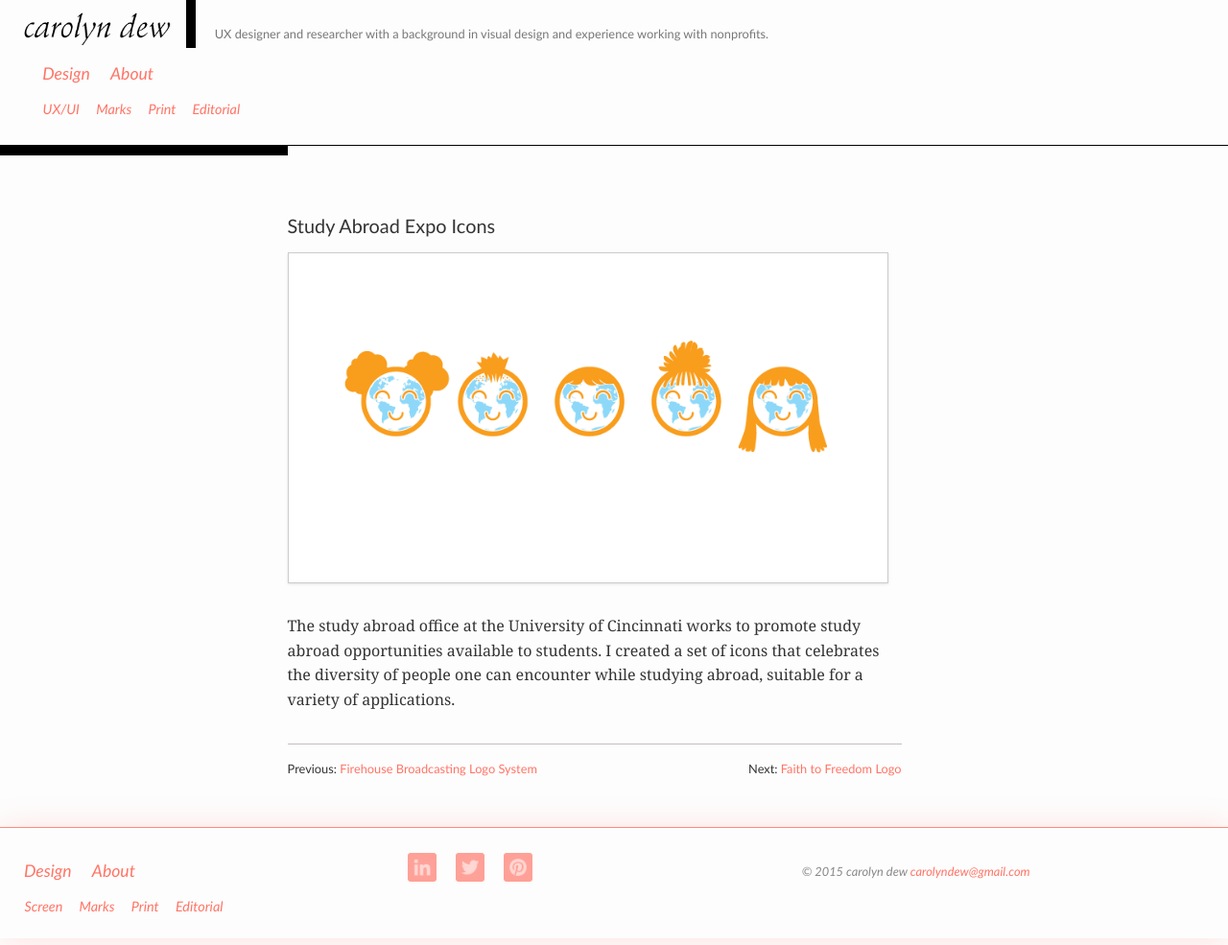
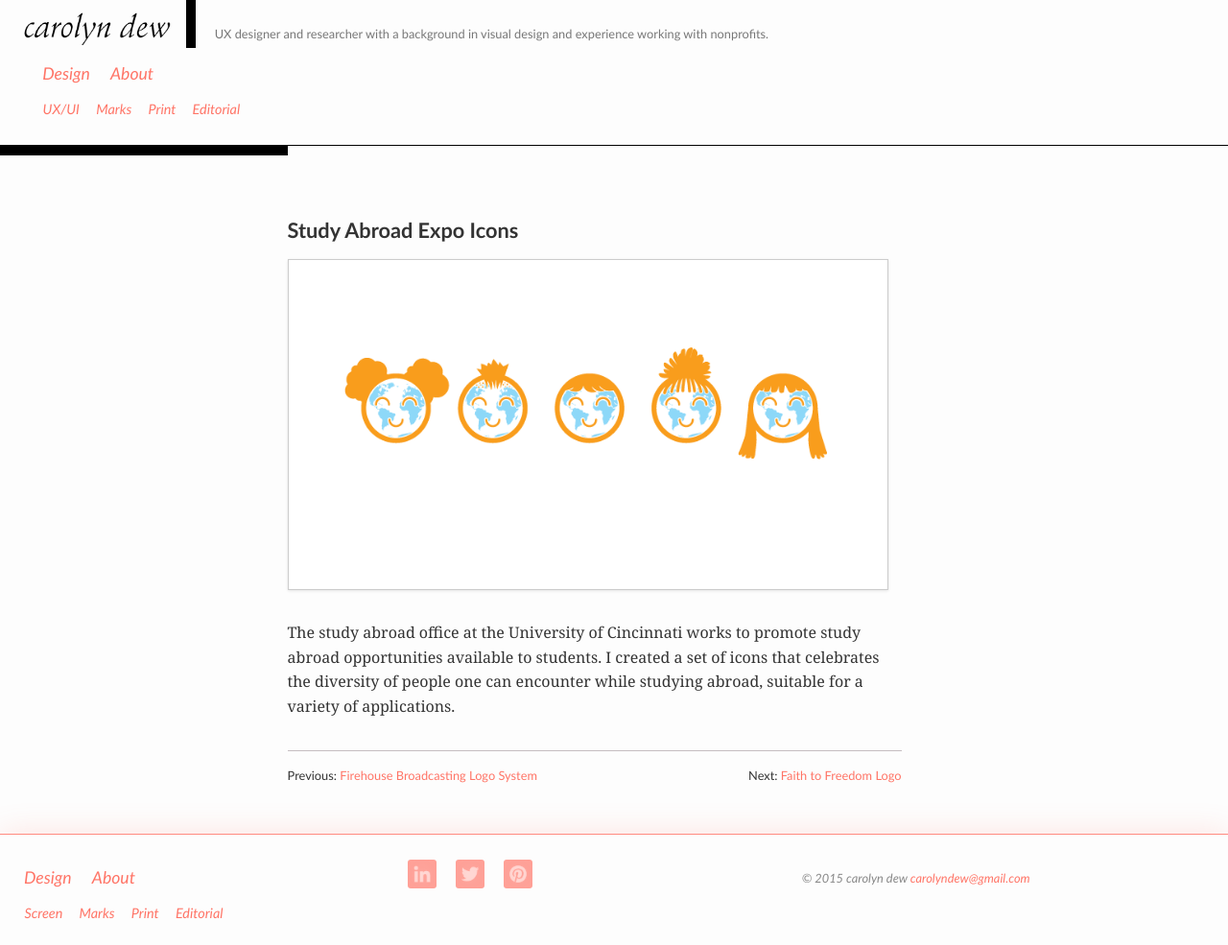
Before and after one commit to carodew/carodew.github.io, a Jekyll site: the page built from _posts/projects/marks/2014-02-02-study-abroad-icons.md, in a window 1280 px wide. Shown: the whole page at 96% size. Built offline with Jekyll 4.4.1, drawn with Linux system fonts in a browser that asks for light colours; nearby versions of some CDN libraries; library files that are not in the unit come from our copies.

Commit message:
tweak project layout

```diff
--- a/_layouts/project.html
+++ b/_layouts/project.html
@@ -11,7 +11,7 @@
 	</div>
 	<div class="section-content">
 		<div class="project">
-			<h2>{{ page.long-title }}</h2>
+			<h1>{{ page.long-title }}</h1>
 			{{ content }}
 			<div class="prev-next-nav">
 			  {% if page.previous.url %}
```
